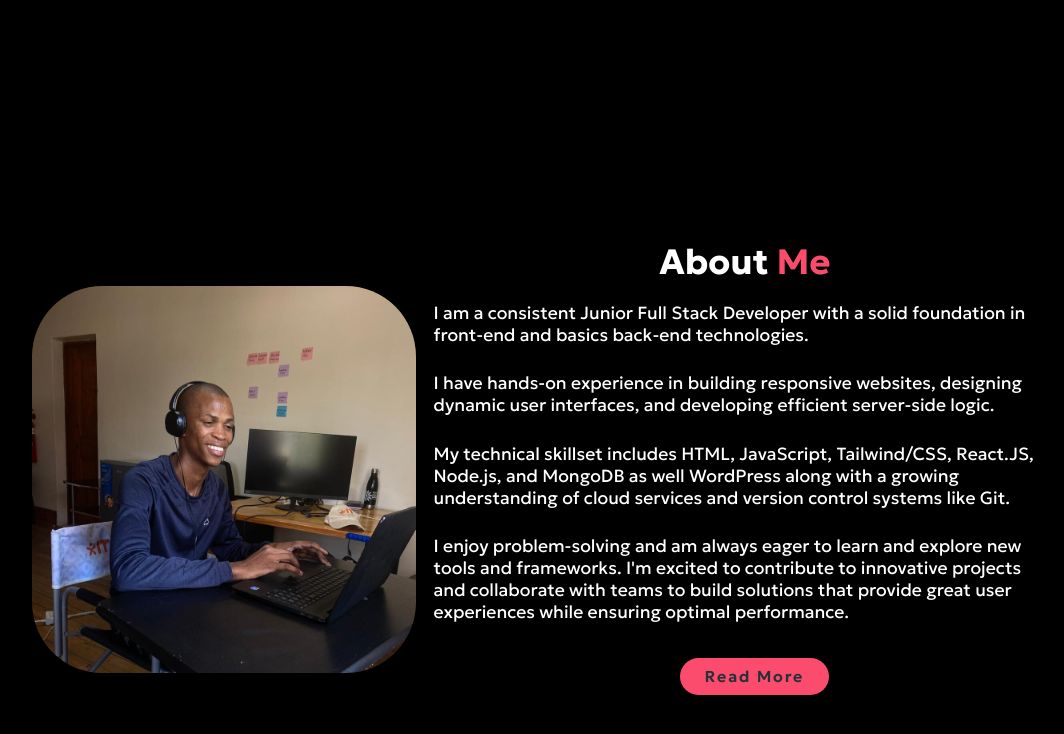
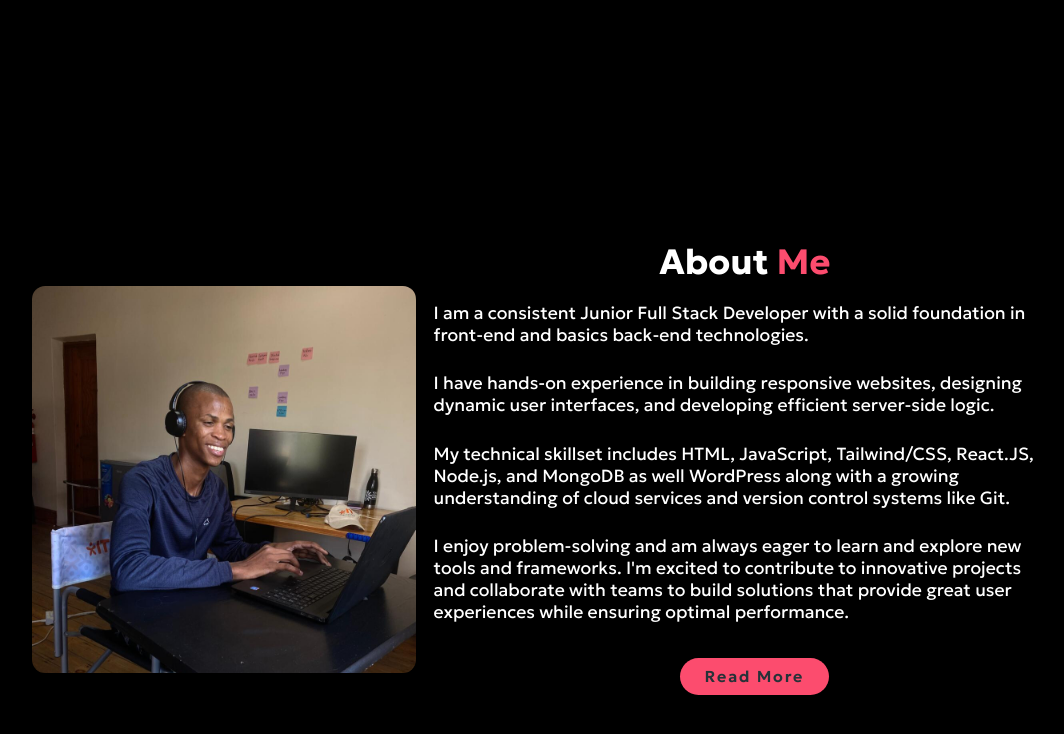
Before and after one commit to philisophiliso524-ITvarsity/portifolio-site, a plain HTML site: page index.html in a window 1280 px wide. Shown: the part 570-1304 px from the top of the page, without its empty margins (96-1160 px from the left). Drawn offline with nearby package versions, Linux system fonts and the light colour scheme.

Commit message:
new changes

```diff
--- a/css/style.css
+++ b/css/style.css
@@ -189,7 +189,7 @@ section .heading{
 }
 .about-img img {
     width: 30vw;
-    border-radius: 8rem;
+    border-radius: 1.5rem;
 }
 
 .heading {
```
